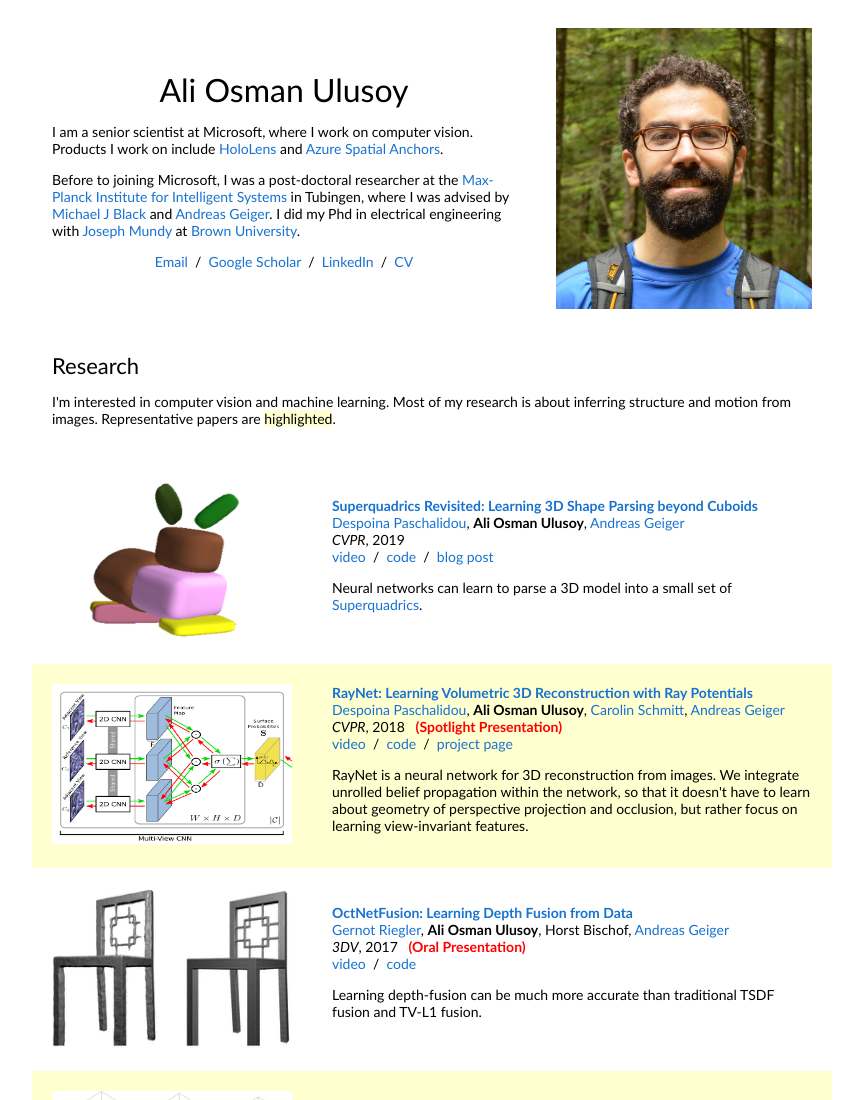
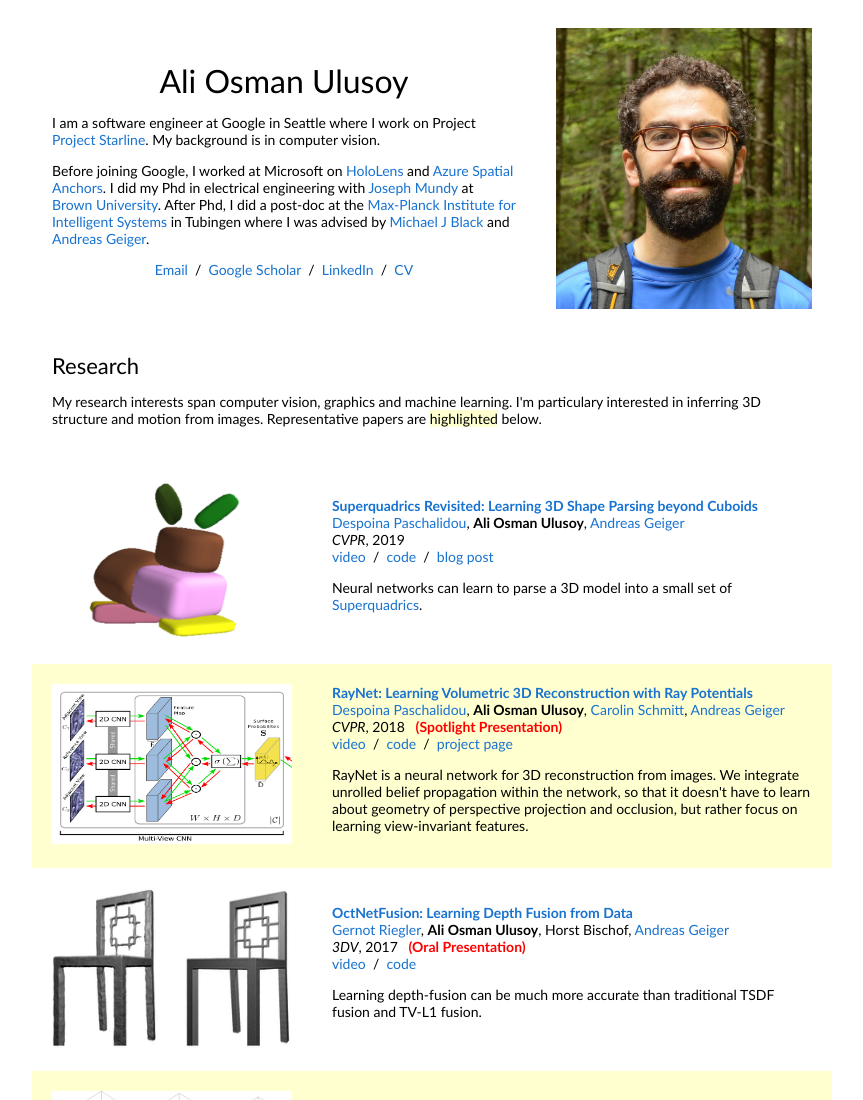
Before and after one commit to aliosmanulusoy/aliosmanulusoy.github.io, a plain HTML site: page index.html in a window 1280 px wide. Shown: the top 1100 px of the page, without its empty margins (208-1071 px from the left). Drawn offline with Linux system fonts and the light colour scheme.

Commit message:
Update index.html

```diff
--- a/index.html
+++ b/index.html
@@ -17,10 +17,9 @@
               <p style="text-align:center">
                 <name>Ali Osman Ulusoy</name>
               </p>
-              <p>I am a senior scientist at Microsoft, where I work on computer vision. Products I work on include <a href="https://news.microsoft.com/innovation-stories/hololens-2/">HoloLens</a> and <a href="https://azure.microsoft.com/en-us/services/spatial-anchors/">Azure Spatial Anchors</a>.
+              <p>I am a software engineer at Google in Seattle where I work on Project <a href="https://blog.google/technology/research/project-starline/">Project Starline</a>. My background is in computer vision.
               </p>
-              <p>
-                Before to joining Microsoft, I was a post-doctoral researcher at the <a href="https://ps.is.tuebingen.mpg.de/">Max-Planck Institute for Intelligent Systems</a> in Tubingen, where I was advised by <a href="https://ps.is.tuebingen.mpg.de/person/black">Michael J Black</a> and <a href="https://avg.is.tuebingen.mpg.de/person/ageiger/">Andreas Geiger</a>. I did my Phd in electrical engineering with <a href="https://en.wikipedia.org/wiki/Joseph_Mundy">Joseph Mundy</a> at <a href="www.brown.edu">Brown University</a>.
+              <p>Before joining Google, I worked at Microsoft on <a href="https://news.microsoft.com/innovation-stories/hololens-2/">HoloLens</a> and <a href="https://azure.microsoft.com/en-us/services/spatial-anchors/">Azure Spatial Anchors</a>. I did my Phd in electrical engineering with <a href="https://en.wikipedia.org/wiki/Joseph_Mundy">Joseph Mundy</a> at <a href="www.brown.edu">Brown University</a>. After Phd, I did a post-doc at the <a href="https://ps.is.tuebingen.mpg.de/">Max-Planck Institute for Intelligent Systems</a> in Tubingen where I was advised by <a href="https://ps.is.tuebingen.mpg.de/person/black">Michael J Black</a> and <a href="https://avg.is.tuebingen.mpg.de/person/ageiger/">Andreas Geiger</a>.
               </p>
               <p style="text-align:center">
                 <a href="mailto:aliosmanulusoy@gmail.com">Email</a> &nbsp/&nbsp
@@ -39,7 +38,7 @@
             <td style="padding:20px;width:100%;vertical-align:middle">
               <heading>Research</heading>
               <p>
-                I'm interested in computer vision and machine learning. Most of my research is about inferring structure and motion from images. Representative papers are <span class="highlight">highlighted</span>.
+                My research interests span computer vision, graphics and machine learning. I'm particulary interested in inferring 3D structure and motion from images. Representative papers are <span class="highlight">highlighted</span> below.
               </p>
             </td>
           </tr>
```
